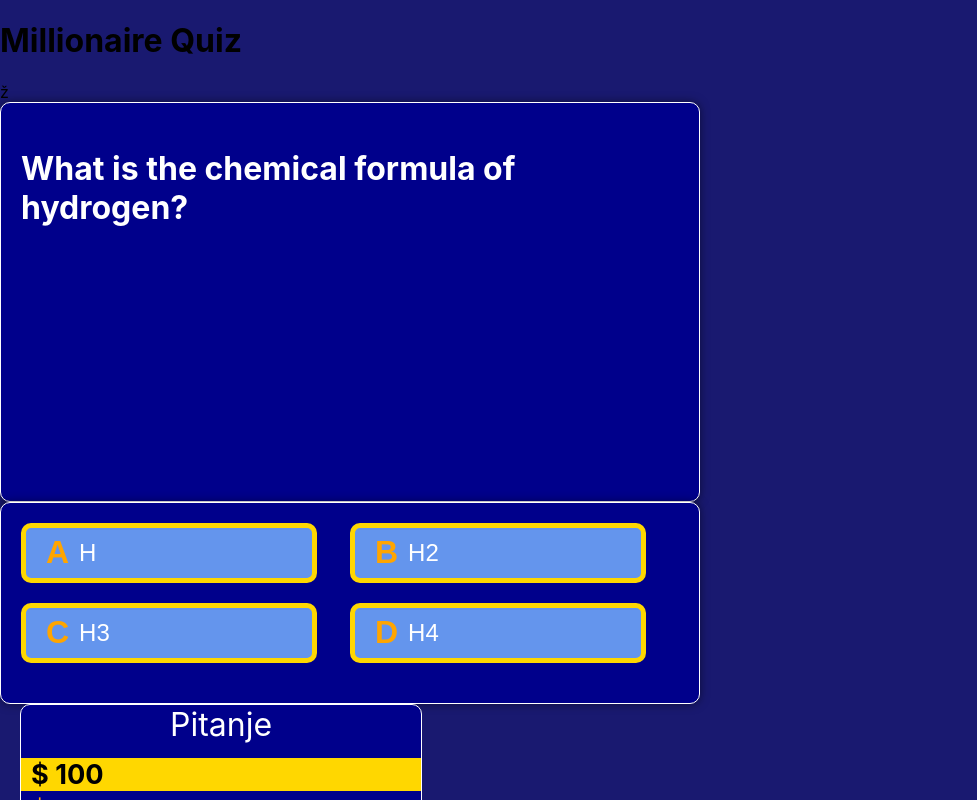
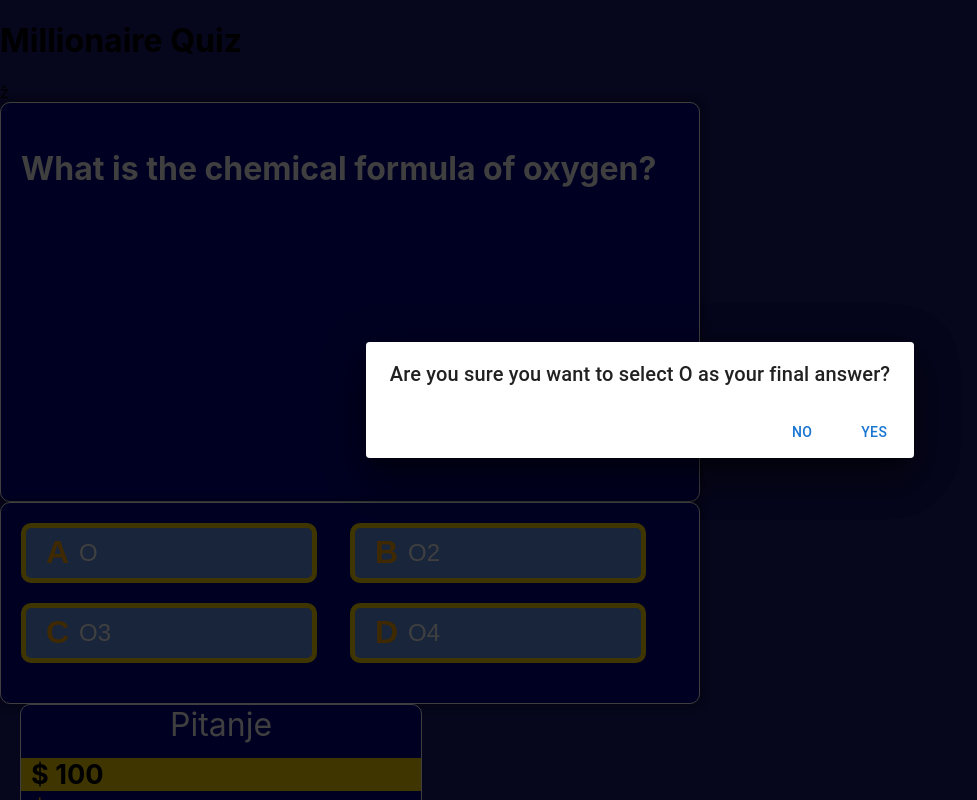
Before and after one commit to drmodun/Internship-18-Millionaire-Quiz, a React (Create React App) app in the folder millionaire-quiz/: page / in a window 1280 px wide. Both pictures are taken after a click on the button "A O". Shown: the top 800 px of the page, without its empty margins (0-977 px from the left). Built offline with nearby package versions, Linux system fonts and the light colour scheme.

Commit message:
made submission dialog

```diff
--- a/millionaire-quiz/src/components/Dialogs/CreateInfoDialog/CreateInfoDialog.jsx
+++ b/millionaire-quiz/src/components/Dialogs/CreateInfoDialog/CreateInfoDialog.jsx
@@ -1,14 +1,12 @@
-import { Dialog, DialogTitle, DialogContent, DialogContentText, DialogActions, Button } from "@material-ui/core";
-export const CreateInfoDialog = ({ open, onClose, text, info }) => {
+import { Dialog, DialogTitle, DialogActions, Button, backdropClasses } from "@mui/material";
+export const CreateInfoDialog = ({ isOpen, onClose, text, info }) => {
 
     const { title, content } = [text, info];
 
     return (
-        <Dialog open={open} onClose={onClose}>
+        <Dialog PaperProps={ {backdroungColor : "white"}} open={isOpen} onClose={onClose}>
             <DialogTitle>{title}</DialogTitle>
-            <DialogContent>
-                <DialogContentText>{content}</DialogContentText>
-            </DialogContent>
+                <span>{content}</span>
             <DialogActions>
                 <Button onClick={onClose}>Close</Button>
             </DialogActions>
--- a/millionaire-quiz/src/components/Dialogs/CreateSubmissionDialog/CreateSubmissionDialog.jsx
+++ b/millionaire-quiz/src/components/Dialogs/CreateSubmissionDialog/CreateSubmissionDialog.jsx
@@ -7,7 +7,7 @@ export const CreateSumbmissionDialog = ({ isOpen, onClose, onSubmit, choice}) =>
   };
 
   return (
-    <Dialog open={isOpen} onClose={onClose}>
+    <Dialog PaperProps={{backgroundColor : "white"}} open={isOpen} onClose={onClose}>
       <DialogTitle>Are you sure you want to select {choice} as your final answer?</DialogTitle>
       <DialogActions>
         <Button onClick={onClose}>No</Button>
--- a/millionaire-quiz/src/components/Dialogs/DialogSwitch.jsx
+++ b/millionaire-quiz/src/components/Dialogs/DialogSwitch.jsx
@@ -1,2 +1,14 @@
+import useDialog, { DIALOG } from "../../providers/DialogProvider";
 import { CreateInfoDialog } from "./CreateInfoDialog/CreateInfoDialog";
 import { CreateSumbmissionDialog } from "./CreateSubmissionDialog/CreateSubmissionDialog";
+export const DialogSwitch = () => {
+    const { activeDialog, additionalProps, close } = useDialog();
+    return (
+        <div>
+
+            <CreateInfoDialog isOpen={activeDialog === DIALOG.INFO} onClose={close} {...additionalProps} />
+            <CreateSumbmissionDialog isOpen={activeDialog === DIALOG.SUBMIT} onClose={close} {...additionalProps} />
+            </div>
+        );
+
+}
--- a/millionaire-quiz/src/components/Question/Question.jsx
+++ b/millionaire-quiz/src/components/Question/Question.jsx
@@ -1,12 +1,19 @@
 import { useEffect, useState } from "react";
 import classes from "./Question.module.css";
-import useDialog from "../../providers/DialogProvider";
+import useDialog, { DIALOG } from "../../providers/DialogProvider";
+import { DialogSwitch } from "../Dialogs/DialogSwitch";
 export const Question = ({ question, onSubmit }) => {
-    const dialog = useDialog()
+    const {open, activeDialog} = useDialog()
     const letters = ["A", "B", "C", "D"];
     console.log(question);
     const chooseAnswer = (index) => {
-        handleAnswer(index);
+        open( DIALOG.SUBMIT, {
+            onSubmit: () => {
+                handleAnswer(index);
+            },
+            choice : question.choices[index],
+        });
+        //handleAnswer(index);
     }
 
 
@@ -41,6 +48,7 @@ export const Question = ({ question, onSubmit }) => {
                 ))}
 
             </div>
+            <DialogSwitch/>
         </div>
             );
     }
--- a/millionaire-quiz/src/pages/MainPage/MainPage.jsx
+++ b/millionaire-quiz/src/pages/MainPage/MainPage.jsx
@@ -4,6 +4,8 @@ import Question from '../../components/Question';
 import  useQuestion, {QuestionProvider} from '../../providers/QuestionProvider';
 import classes from './MainPage.module.css';
 import { Board } from '../../components/Quiz/Board.jsx';
+import { DialogProvider } from '../../providers/DialogProvider.jsx';
+import { DialogSwitch } from '../../components/Dialogs/DialogSwitch.jsx';
 function MainPage() {
   const { chosenQuestions, currentQuestionIndex, updateCurrentQuestion, resetQuestions } = useQuestion();
 
@@ -17,6 +19,7 @@ function MainPage() {
 
   return (
     <QuestionProvider>
+      <DialogProvider>
       <div className="App">
         <h1>Millionaire Quiz</h1>ž
         <div className={classes.GameContainer}>
@@ -24,6 +27,8 @@ function MainPage() {
         <Board currentQuestionIndex = {currentQuestionIndex}></Board>
         </div>
       </div>
+      <DialogSwitch/>
+      </DialogProvider>
     </QuestionProvider>
 
   );
--- a/millionaire-quiz/src/providers/DialogProvider.jsx
+++ b/millionaire-quiz/src/providers/DialogProvider.jsx
@@ -1,4 +1,10 @@
 import { createContext, useContext, useState } from "react";
+
+export const DIALOG = {
+    SUBMIT: "SUBMIT",
+    INFO: "INFO"
+}
+
 
 const defaultContext = {
     additionalProps: null,
@@ -11,16 +17,18 @@ const defaultContext = {
 export const DialogContext = createContext(defaultContext);
 
 export const DialogProvider = ({children}) => {
-    const [additionalProps, setAdditionalProps] = useState(null);
-    const [activeDialog, setActiveDialog] = useState(false);
+    const [additionalProps, setAdditionalProps] = useState(defaultContext.additionalProps);
+    const [activeDialog, setActiveDialog] = useState(defaultContext.activeDialog);
 
     const open = (dialog, props) => {
+        console.log(dialog, props);
         setAdditionalProps(props);
         setActiveDialog(dialog);
     }
 
     const close = () => {
         setActiveDialog(null);
+        setAdditionalProps({});
     }
 
     return (
```
Also changed, not shown: millionaire-quiz/src/components/Dialogs/CreateInfoDialog/index.js (added), millionaire-quiz/src/components/Dialogs/CreateSubmissionDialog/index.js (added).
